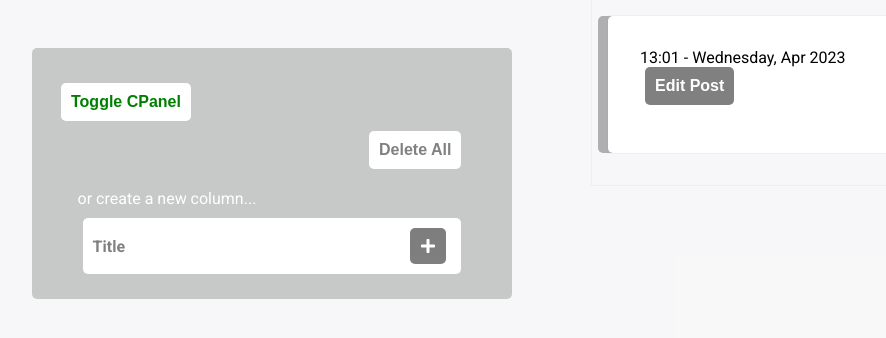
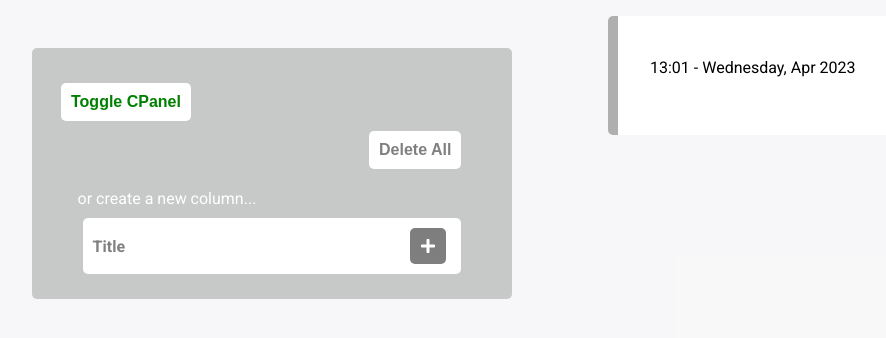
Before and after one commit to xScottishKrissx/live-text-redux, a React (Create React App) app: page / in a window 1280 px wide. Shown: the top 338 px of the page, without its empty margins (88-974 px from the left). Built offline with nearby package versions, Linux system fonts and the light colour scheme.

Commit message:
0.15.7 - Working on a new global view

```diff
--- a/src/App.css
+++ b/src/App.css
@@ -6,7 +6,8 @@
 
   /* Post Item */
   --boxShadowV1: 5px 5px 0px 0px;
-  --boxShadowV2: -10px 0px 0px 0px;
+  /* --boxShadowV2: -10px 0px 0px 0px; */
+  --boxShadowV2: inset 10px 0px 0px 0px;
   --boxShadowHorizontal: 0px 5px 0px 0px;
 
   /* Above */
--- a/src/components/ItemReview/item-review.css
+++ b/src/components/ItemReview/item-review.css
@@ -1,7 +1,7 @@
 /* Item Review */
 .item-review-container{
-    outline: 1px solid var(--backgroundColour);
-    /* box-shadow: 5px 5px 0px 0px var(--backgroundColour); */
+    /* outline: 1px solid var(--backgroundColour); */
+    /* box-shadow: var(--boxShadowV2) var(--backgroundColour); */
     color: black;
     padding: 1rem;
     margin-bottom: 5rem;
--- a/src/components/ItemReview/item-review.js
+++ b/src/components/ItemReview/item-review.js
@@ -10,6 +10,7 @@ export default function ItemReview({data}) {
     <div className='item-review-container'>
       <div className={'post-item ' + postType}>
         <Post
+          hideEditBtn
           title={postTitle}
           subtitle={postSubtitle}
           body={postBody}
--- a/src/components/NewPost/NewPost.js
+++ b/src/components/NewPost/NewPost.js
@@ -44,10 +44,13 @@ export default function NewPost({handleEdit}) {
             <PostControl
                 handleEdit={handleEdit}
                 setPostImageName={setPostImageName}
+
                 title={postTitle}
                 body={postBody}
                 subtitle={postSubtitle}
-
+                image={postImageName}
+                twitter={insertTweet}
+                youtube={insertYoutube}
                 confirmClearForm={confirmClearForm}
 
             />
--- a/src/components/Post/View/PostContent.js
+++ b/src/components/Post/View/PostContent.js
@@ -1,23 +1,13 @@
 import React from 'react'
-import { useSelector } from 'react-redux'
 import DOMPurify from 'dompurify'
 // Logged in - A prop for now but should be read from state in the future when login system in place
-
+import { cleanInput } from '../../Utility/cleanInput'
 export default function PostContent({title, subtitle, body, image, hidden}) {
 
-    // const editModeState = useSelector((state) => state.edit.value)
-    // const cPanelVisState = useSelector((state) => state.cPanelVis.value)
     const createMarkup = (html) =>{ return{ __html:DOMPurify.sanitize(html) } }
 
-    // const toggleEditButton = editModeState.editing === false && editModeState.editId !== id
-    // console.log(title)
     return (
         <div className='post-item-body'>
-            {/* {loggedIn && cPanelVisState?
-                <>
-                    {toggleEditButton ? <button className='defaultBtnStyle' onClick={()=>handleEdit(!editMode, id)}>Edit Me</button> : null }
-                </>
-            : null } */}
 
             {/* {hidden === true ? "Hidden" : "Visible"} */}
 
@@ -27,16 +17,10 @@ export default function PostContent({title, subtitle, body, image, hidden}) {
 
                 <div className='post-item-headline-content '>
                     <div className='post-item-title'>
-                        {title ?
-                            <div dangerouslySetInnerHTML={createMarkup(title.replace('@', ''))}></div>
-                        : null }
+                         {title ? <div>{cleanInput(title)}</div> : null }
                     </div>
 
-                    {/* PostId: {id} */}
-
-                    {subtitle ?
-                        <div className='post-item-subtitle' dangerouslySetInnerHTML={createMarkup(subtitle.replace('@', ''))}></div>
-                    : null }
+                    {subtitle ? <div className='post-item-subtitle'>{cleanInput(subtitle)}</div> : null }
                 </div>
 
             </div>
@@ -45,9 +29,9 @@ export default function PostContent({title, subtitle, body, image, hidden}) {
                 <img src={require("../../../Assets/" + image)} />
             : null}
 
-            {body ?
-                <div dangerouslySetInnerHTML={createMarkup(body.replace('@', ''))}></div>
-            : null}
+            {/* I need to use this instead of the above because I need to preserve the spacing and i can't figure out how to keep the p tags while stripping everything else. */}
+            {body ? <div dangerouslySetInnerHTML={createMarkup(body.replace('@', ''))}></div> : null}
+
 
         </div>
     )
--- a/src/components/Post/post.css
+++ b/src/components/Post/post.css
@@ -1,19 +1,19 @@
 
 
 .post-item{
-
-    /* outline: 1px solid var(--backgroundColour); */
-    /* box-shadow: 5px 5px 0px 0px var(--backgroundColour); */
-    /* outline: 1px solid var(--postBorderColour); */
-    box-shadow: var(--boxShadowV2) var(--postBorderColour);
     color: black;
-    /* padding: 1rem; */
     margin-bottom: 1rem;
     background-color: white;
     border-radius: 5px;
-    /* border-top-right-radius: 10px;
-    border-bottom-right-radius: 10px; */
+    overflow: hidden;
+}
 
+.post-item-container{
+    outline: 1px solid var(--backgroundColour);
+    box-shadow: var(--boxShadowV2) var(--postBorderColour);
+    /* outline: 1px solid red; */
+    padding: 2rem;
+    position: relative;
 }
 
 .animate-new-post{
@@ -32,20 +32,21 @@
 @keyframes newItemAni {
     0%{
         max-height: 0 ;
-        /* outline: 1px solid #7aff00; */
-        /* box-shadow: 5px 5px 0px 0px #7aff00; */
     }
     100%{
         max-height: 2000px;
-        /* border-bottom: 10px solid white;      */
-
-        /* outline: 1px solid var(--postBorderColour); */
-        /* box-shadow: 5px 5px 0px 0px var(--postBorderColour); */
     }
 }
 
+.post-item-container-top-bar{
+    /* background-color: red; */
+    display: flex;
+        justify-content: space-between;
+        align-items: center;
+}
 .post-item-time-stamp{
     display: flex;
+    padding: 10px;
 }
 
     .post-item-new-post-indicator{
@@ -131,14 +132,6 @@
 
 
 
-
-.post-item-container{
-    outline: 1px solid var(--backgroundColour);
-    /* outline: 1px solid red; */
-    padding: 2rem;
-    position: relative;
-}
-
 /* Edit */
 .post-item-container .editBtn{
     background-color: grey;
@@ -153,9 +146,9 @@
     padding: 2rem;
 }
 
-.Goal{ box-shadow: var(--boxShadowV2) var(--goalColour) }
-.Offside{ box-shadow: var(--boxShadowV2) var(--offsideColour) }
-.YellowCard{ box-shadow: var(--boxShadowV2) var(--yellowCardColour) }
-.RedCard{ box-shadow: var(--boxShadowV2) var(--redCardColour) }
-.Breaking{ box-shadow: var(--boxShadowV2) var(--breakingColour) }
-.Update{ box-shadow: var(--boxShadowV2) var(--postBorderColour) }
+.Goal .post-item-container, .Goal{ box-shadow: var(--boxShadowV2) var(--goalColour) }
+.Offside .post-item-container{ box-shadow: var(--boxShadowV2) var(--offsideColour) }
+.YellowCard .post-item-container{ box-shadow: var(--boxShadowV2) var(--yellowCardColour) }
+.RedCard .post-item-container{ box-shadow: var(--boxShadowV2) var(--redCardColour) }
+.Breaking .post-item-container{ box-shadow: var(--boxShadowV2) var(--breakingColour) }
+.Update .post-item-container{ box-shadow: var(--boxShadowV2) var(--postBorderColour) }
--- a/src/components/Post/post.js
+++ b/src/components/Post/post.js
@@ -8,47 +8,34 @@ import PostTimestamp from './View/PostTimestamp';
 import PostContent from './View/PostContent';
 import PostTwitter from './View/PostTwitter';
 import PostYoutube from './View/PostYoutube';
-import cpanelVis, { setCPanelVis } from '../../features/cpanelVis';
+import { setCPanelVis } from '../../features/cpanelVis';
 import EditButton from './editButton';
 
-export default function Post({title, subtitle, body, id, timestamp, loggedIn, image, tweet, youtube, hidden}) {
+export default function Post({title, subtitle, body, id, timestamp, loggedIn, image, tweet, youtube, hidden, hideEditBtn}) {
     const dispatch = useDispatch()
     // localStorage.clear()
     const liveText = useSelector((state) => state.livetext.value)
     const cPanelVis = useSelector((state) => state.cPanelVis.value)
     const editModeState = useSelector((state) => state.edit.value)
     const {editing, editId} = editModeState
-    // const [editMode, setEditMode] = useState(editModeState.editing)
-
 
     if(!liveText) return
-
 
     const handleEdit = (editing, editId,) =>  {
         dispatch( setEdit({ editing, editId}) )
         dispatch( setCPanelVis(!cPanelVis))
     }
     const editingIsActiveOnThisPost = editing && editId === id
-    // const toggleEditButton = editModeState.editing === false && editModeState.editId !== id
-
+    // console.log(image)
     return (
 
         <div key={id}  className={ `${editingIsActiveOnThisPost ? "post-item-container-editMode" : "post-item-container" }` } >
 
-            <PostTimestamp timestamp={timestamp} />
-            {/* {loggedIn && cPanelVis?
-                <>
-                    {toggleEditButton ? <button className='defaultBtnStyle' onClick={()=>handleEdit(!editing, id)}>Edit Me</button> : null }
-                </>
-            : null } */}
-            <EditButton
-                loggedIn
-                // cPanelVis={cpanelVis}
-                // editMode={editing}
-                // editModeState={editModeState}
-                id={id}
-                handleEdit={handleEdit}
-            />
+            <div className='post-item-container-top-bar'>
+                <PostTimestamp timestamp={timestamp} />
+                {hideEditBtn ? null : <EditButton loggedIn id={id} handleEdit={handleEdit} />}
+            </div>
+
 
             <PostContent
                 editMode={editing}
--- a/src/components/PostControl/postControl.js
+++ b/src/components/PostControl/postControl.js
@@ -34,7 +34,6 @@ export default function PostControl({id, handleEdit, body, subtitle, title, type
 
     const createNewPost = () =>{
         console.log("Create New Post")
-
         const newPost = {
             body:body,
             title:title,
--- /dev/null
+++ b/src/components/Utility/cleanInput.js
@@ -0,0 +1,10 @@
+export function cleanInput(input) {
+    if ((input === null) || (input === '')) {
+        return false;
+      } else {
+        input = input.toString();
+      }
+      let removeHtml = input.replace(/(<([^>]+)>)/ig,'');
+      let removeSymbol = removeHtml.replace('@', '')
+      return removeSymbol;
+}
```
Also changed, not shown: src/Assets/78795157-aab0-4d1b-8a27-16bf72b3a7ba.jpg (added), 1 other file (tests, documents, lock files or other folders).
